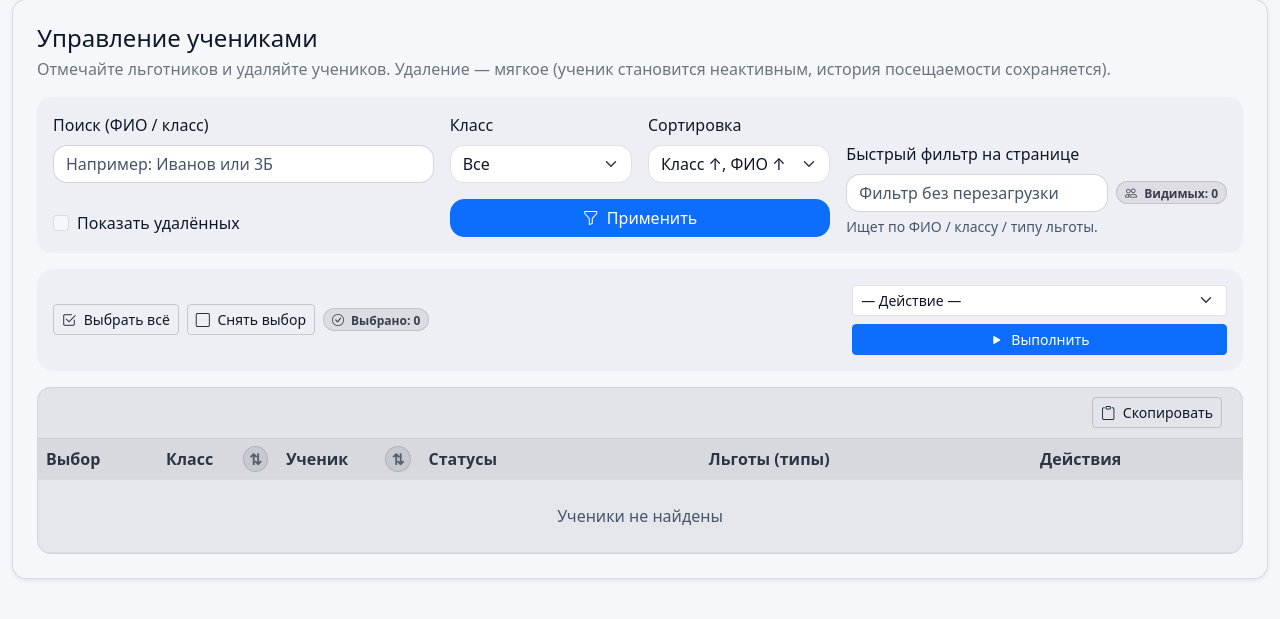
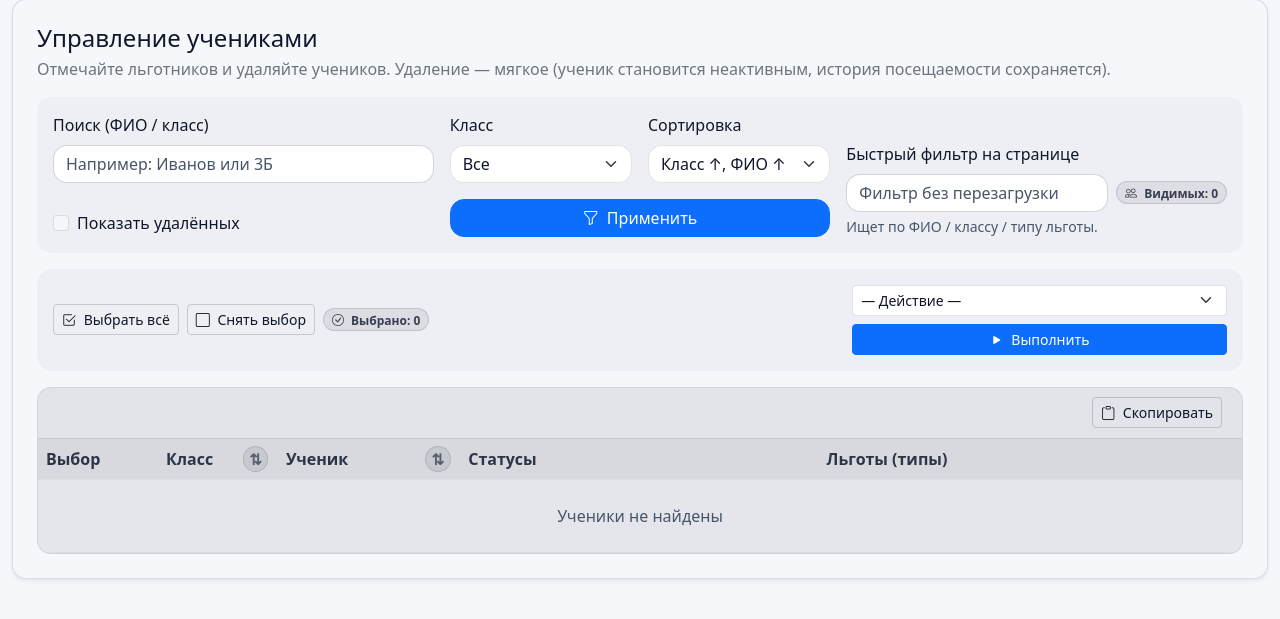
Before and after one commit to Ten-o69/shk15-table-missing, a Django app: page /students/ in a window 1280 px wide. Shown: the part 82-701 px from the top of the page. Run offline with Django 5.2, Linux system fonts and the light colour scheme; the visitor is signed in with stand-in values (Sample User, id 1); data that the repository does not hold is empty; some libraries are stand-ins or nearby versions.

Commit message:
remove button on manage_students.html

```diff
--- a/attendance/templates/attendance/manage_students.html
+++ b/attendance/templates/attendance/manage_students.html
@@ -168,7 +168,6 @@
             <th>Ученик</th>
             <th style="min-width:220px;">Статусы</th>
             <th style="min-width:260px;">Льготы (типы)</th>
-            <th style="width:210px;">Действия</th>
           </tr>
         </thead>
 
```
